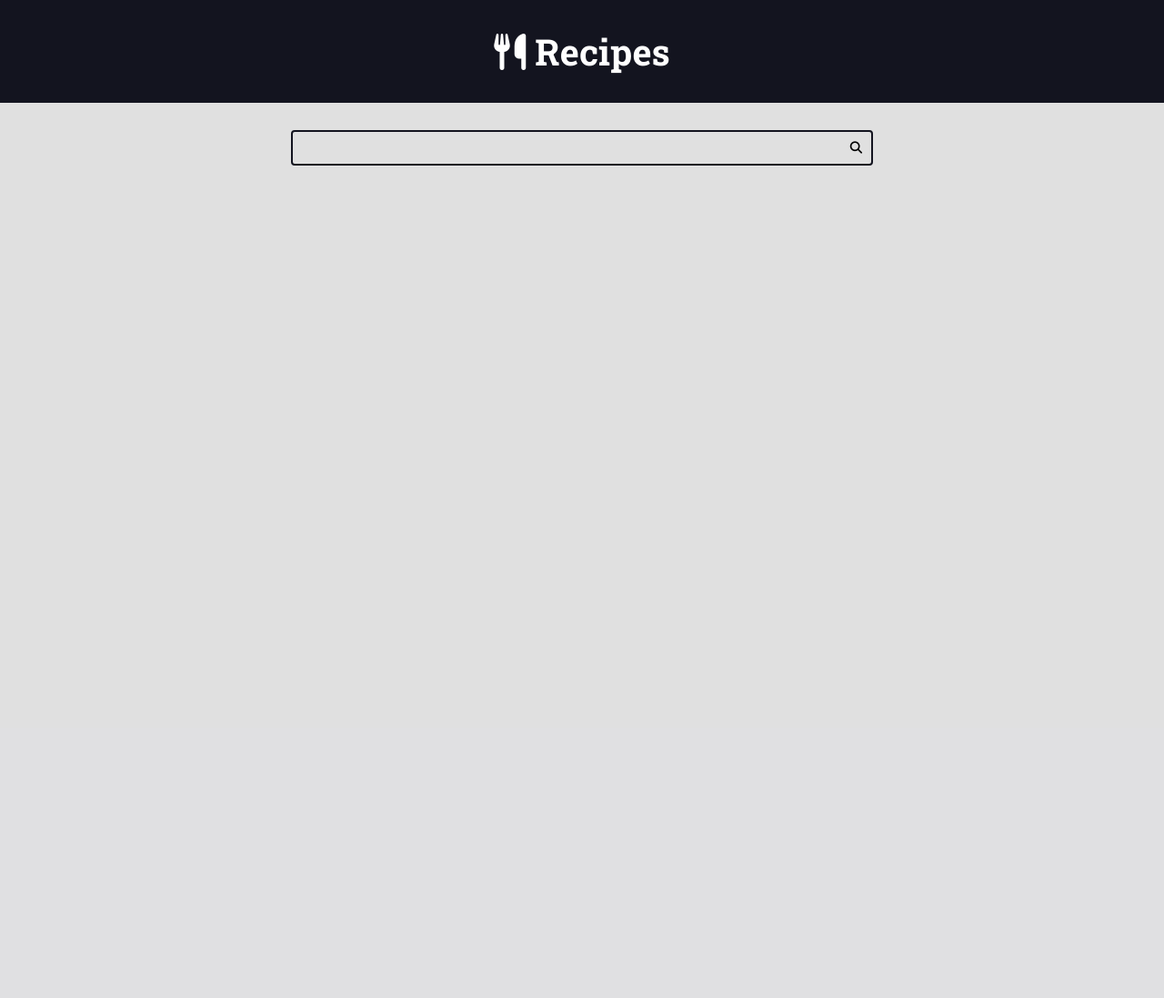
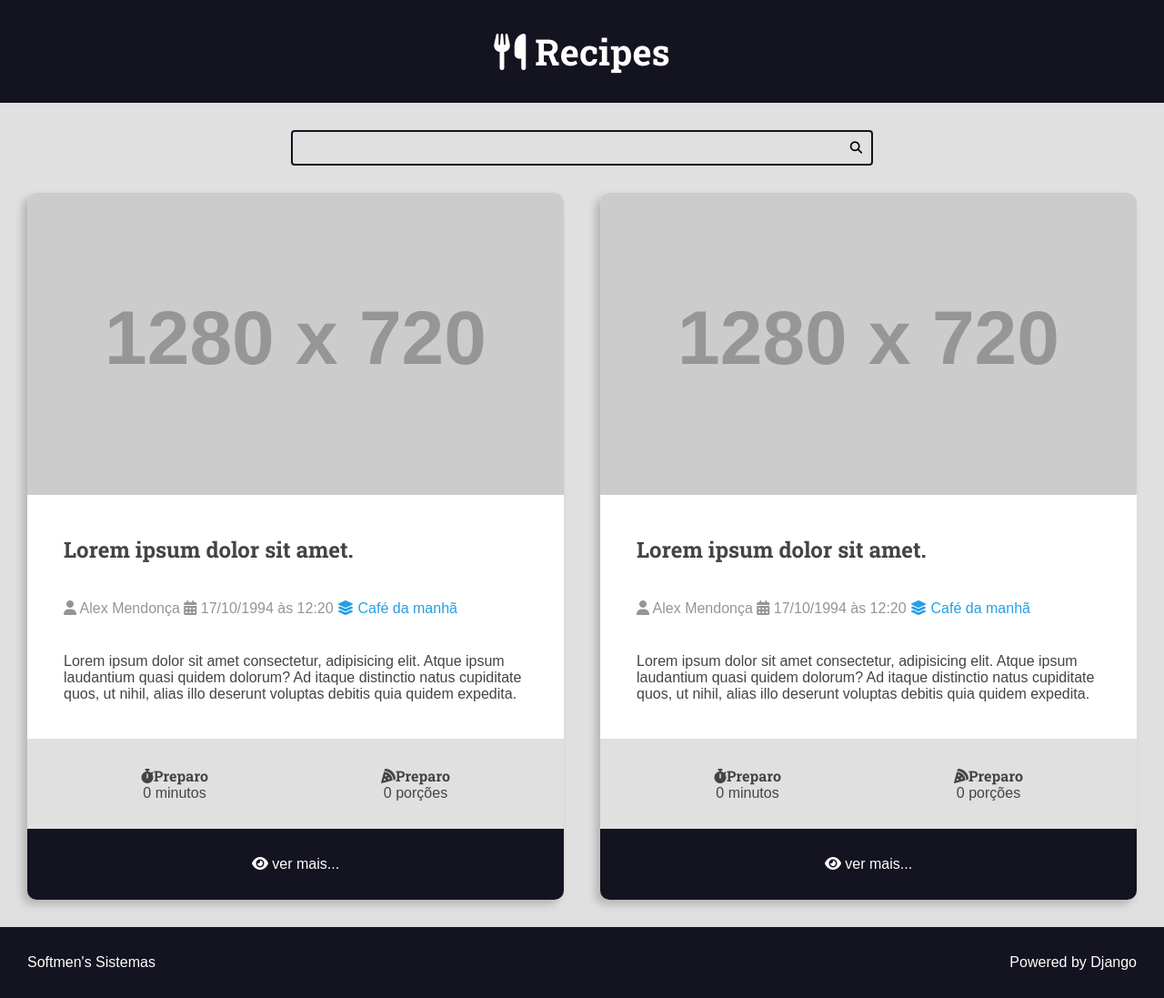
Before and after one commit to alextorezinmendonca/django_course, a Django app: page / in a window 1280 px wide. Shown: the whole page at 91% size. Before the commit the page ends 182 px from the top, so only its background shows below. Run offline with Django 4.2, Linux system fonts and the light colour scheme; grey boxes labelled with a size stand in for pictures from a placeholder-image service; some libraries are stand-ins or nearby versions.

Commit message:
Add footer search recipe box

```diff
--- a/recipes/templates/recipes/pages/home.html
+++ b/recipes/templates/recipes/pages/home.html
@@ -3,15 +3,16 @@
 <body>
     {% include "recipes/partials/header.html" %}
 
-    <div class="search-container">
-        <div class='container'>
-            <form action="" class="search-form">
-                <input type="search" class="search-input" name="search">
-                <button type="submit" class="search-button">
-                    <i class="fas fa-search"></i>
-                </button>
-            </form>
+    {% include "recipes/partials/search.html" %}
+
+    <main class="main-container">
+        <div class="main-content main-content-list container">
+
+            {% include "recipes/partials/recipe.html" %}
+            {% include "recipes/partials/recipe.html" %}
         </div>
-    </div>
+    </main>
+
+    {% include "recipes/partials/footer.html" %}
 </body>
 </html>
--- /dev/null
+++ b/recipes/templates/recipes/partials/footer.html
@@ -0,0 +1,8 @@
+<footer class="main-footer">
+    <div class="developer">
+        <a href="www.softmens.com.br" targer="_blank" rel="noreferrer noopener">Softmen's Sistemas</a>
+    </div>
+    <div class="powered">
+        <a href="www.django.com.br" targer="_blank" rel="noreferrer noopener">Powered by Django</a>
+    </div>
+</footer>
--- a/recipes/templates/recipes/partials/head.html
+++ b/recipes/templates/recipes/partials/head.html
@@ -69,6 +69,7 @@
             font-size: 1.6rem;
             font-family: var(--font-primary);
             background: var(--color-gray-1);
+            color: var(--color-dark-text);
         }
 
         h1,h2,h3,h4,h5,h6{
@@ -145,5 +146,120 @@
         .search-form:focus-within .search-button{
             color: var(--color-primary);
         }
+
+        .main-content {
+            padding-top: 0;
+        }
+
+        .main-content-list{
+            display: grid;
+            grid-template-columns: repeat(auto-fit, minmax(340px, 1fr));
+            gap: var(--spacing-gutter-large);
+        }
+
+        .recipe{
+            background: var(--color-white);
+            box-shadow: -5px 5px 10px rgba(0,0,0, .2);
+            transition: all 200ms ease-in-out;
+            transform: scale(1);
+            border-radius: 1rem;
+            overflow: hidden;
+        }
+
+        .recipe img{
+            max-width: 100%;
+
+        }
+
+        .recipe-list-item{
+            max-width: 64rem;
+
+        }
+
+        .recipe-list-item:hover{
+            transform: scale(1.03);
+            box-shadow: -8px 8px 20px rgba(0,0,0, .25);
+        }
+
+        .recipe-title-container{
+            padding: var(--spacing-gutter-large);
+            padding-bottom: 2rem);
+        }
+
+        .recipe-author{
+            padding: 0 var(--spacing-gutter-large);
+        }
+
+        .recipe-content{
+            padding: var(--spacing-gutter-large);
+            padding-top: 2rem);
+        }
+
+        .recipe-author-item{
+            color: var(--color-gray-4);
+        }
+
+        .recipe-author a{
+            color: var(--color-primary);
+            transition: all 100ms ease-in-out;
+            text-decoration: none;
+        }
+
+        .recipe-author a:hover{
+            color: var(--color-dark-text);
+        }
+
+        .recipe-meta-container{
+            display: flex;
+            flex-flow: row wrap;
+            padding: var(--spacing-gutter-medium);
+            background: var(--color-gray-1);
+        }
+
+        .recipe-meta{
+            display: flex;
+            flex-flow: column wrap;
+            flex-shrink: 1;
+            flex-grow: 1;
+            text-align: center;
+
+        }
+
+        .recipe-meta-title{
+            font-size: 1.6rem;
+        }
+
+        .recipe-footer a{
+            background: var(--color-primary-dark);
+            display: block;
+            color: var(--color-white);
+            text-decoration: none;
+            text-align: center;
+            padding: var(--spacing-gutter-medium);
+            transition: all 100ms ease-in-out;
+        }
+
+        .recipe-footer a:hover{
+            filter: brightness(3)
+        }
+
+        .main-footer{
+            display: flex;
+            padding: var(--spacing-gutter-medium);
+            background: var(--color-primary-dark);
+            align-items: center;
+            justify-content: space-between;
+            color: var(--color-white);
+        }
+
+        .main-footer a{
+            color: var(--color-white);
+            text-decoration: none;
+            transition: all 100ms ease-in-out;
+        }
+
+        .main-footer a:hover{
+            filter: brightness(0.8)
+        }
     </style>
 </head>
--- /dev/null
+++ b/recipes/templates/recipes/partials/recipe.html
@@ -0,0 +1,53 @@
+<div class="recipe recipe-list-item">
+    <div class="recipe-cover">
+        <img src="https://placehold.co/1280x720.png" alt="Temporario">
+    </div>
+    <div class="recipe-title-container">
+        <h2 class="recipe-title">Lorem ipsum dolor sit amet.</h2>
+    </div>
+
+    <div class="recipe-author">
+        <span class="recipe-author-item">
+            <i class="fas fa-user"></i>
+            Alex Mendonça
+        </span>
+        <span class="recipe-author-item">
+            <i class="fas fa-calendar-alt"></i>
+            17/10/1994 às 12:20
+        </span>
+        <span class="recipe-author-item">
+            <a href="/recipes/category/cafe-da-manha">
+                <i class="fas fa-layer-group"></i>
+                <span>Café da manhã</span>
+            </a>
+        </span>
+    </div>
+
+    <div class="recipe-content">
+        <p>Lorem ipsum dolor sit amet consectetur, adipisicing elit. Atque ipsum laudantium quasi quidem dolorum? Ad itaque distinctio natus cupiditate quos, ut nihil, alias illo deserunt voluptas debitis quia quidem expedita.</p>
+    </div>
+
+    <div class="recipe-meta-container">
+        <div class="recipe-meta recipe-preparation">
+            <h2 class="recipe-meta-title"><i class="fas fa-stopwatch"></i>Preparo</h2>
+            <div class="recipe-meta-text">
+                0 minutos
+            </div>
+        </div>
+        <div class="recipe-meta recipe-servings">
+            <h2 class="recipe-meta-title"><i class="fas fa-pizza-slice"></i>Preparo</h2>
+            <div class="recipe-meta-text">
+                0 porções
+            </div>
+        </div>
+
+    </div>
+
+    <footer class="recipe-footer">
+        <a href="" class="recipe-read-more button button-dark button-full-width">
+            <i class="fas fa-eye"></i>
+            <span>ver mais...</span>
+        </a>
+    </footer>
+
+</div>
--- /dev/null
+++ b/recipes/templates/recipes/partials/search.html
@@ -0,0 +1,10 @@
+<div class="search-container">
+    <div class='container'>
+        <form action="" class="search-form">
+            <input type="search" class="search-input" name="search">
+            <button type="submit" class="search-button">
+                <i class="fas fa-search"></i>
+            </button>
+        </form>
+    </div>
+</div>
```
